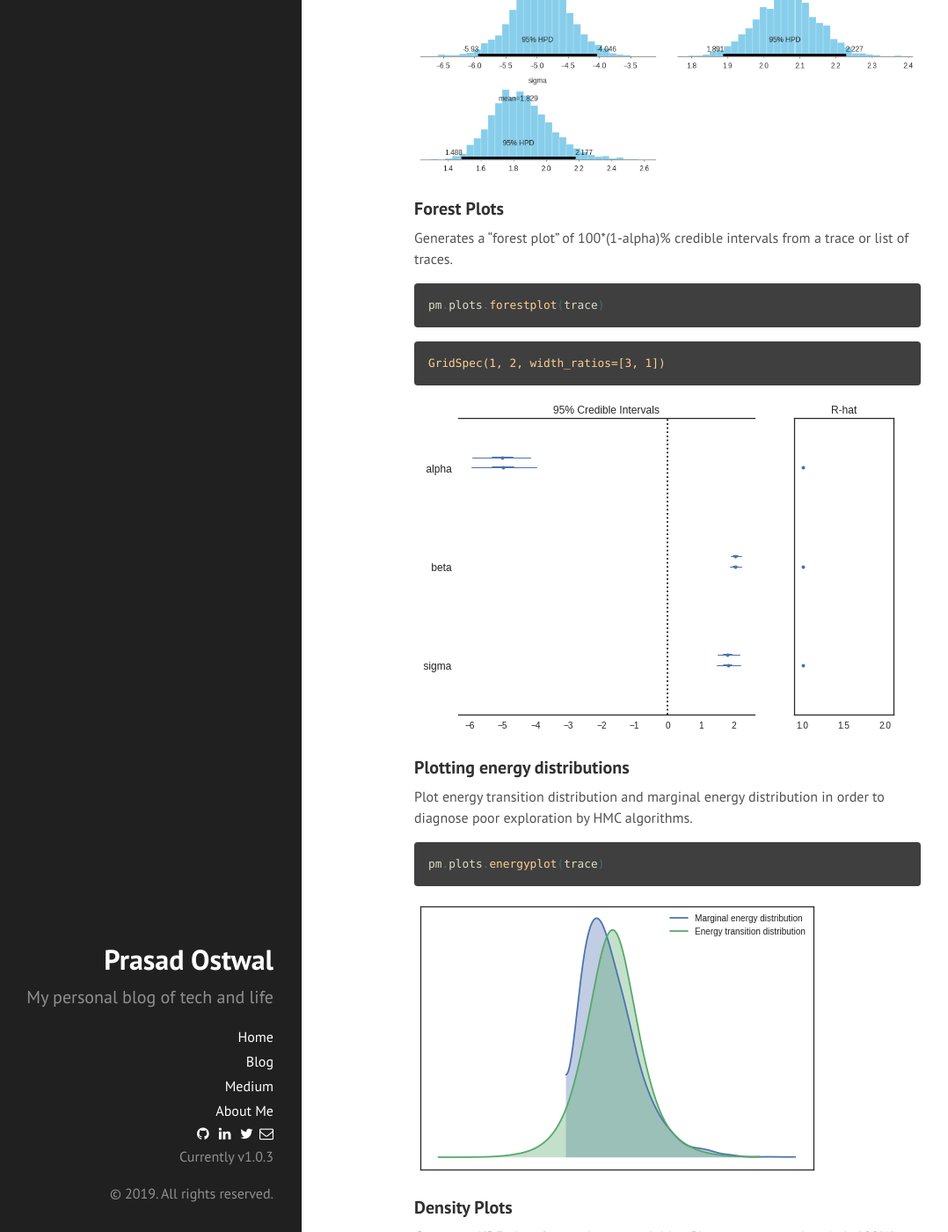
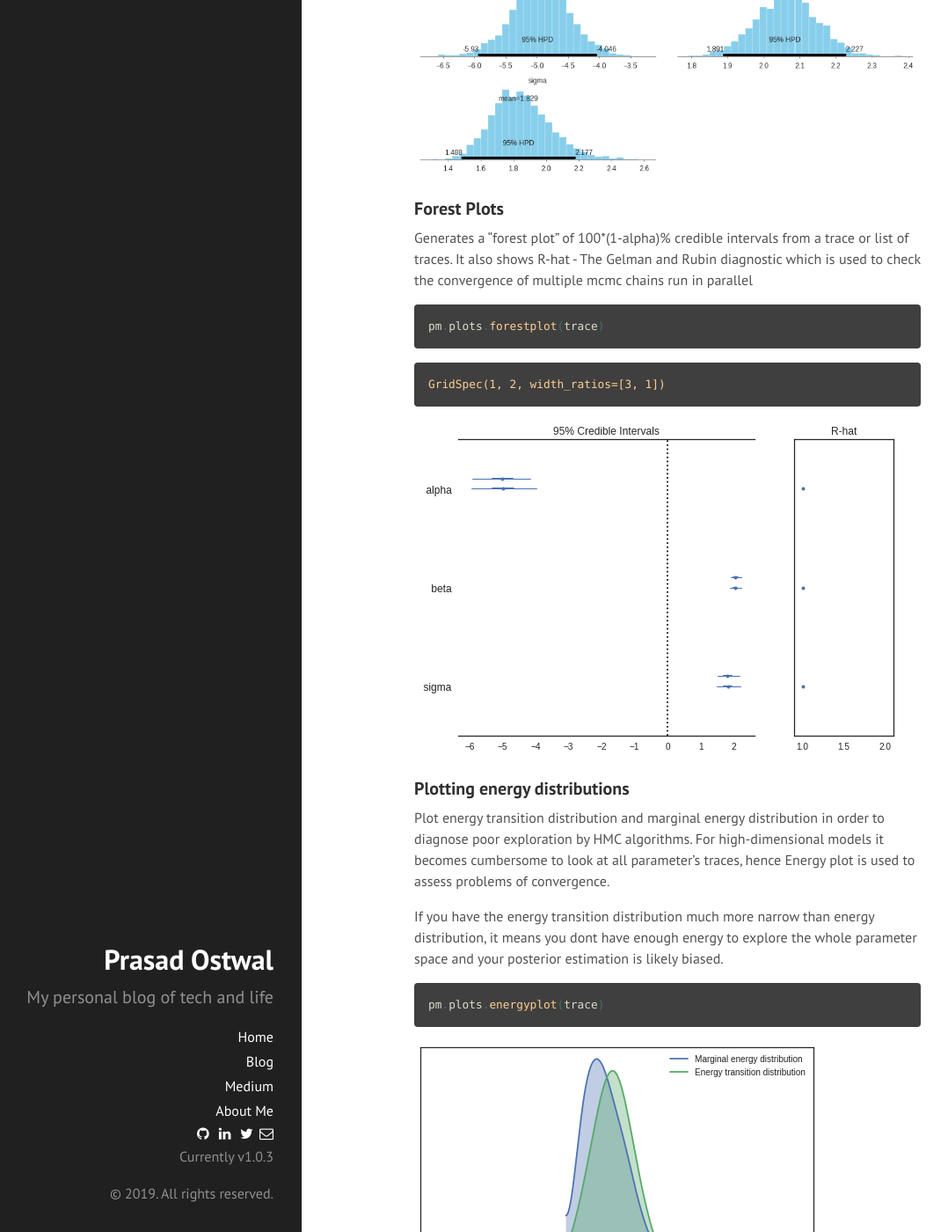
Before and after one commit to ostwalprasad/ostwalprasad.github.io, a Jekyll site: the page built from _posts/2019-04-16-Bayesian Linear Regression using PyMC3.markdown, in a window 1280 px wide and 1400 px high, scrolled down 6645 px. Shown: the whole window at 88% size, without its empty margins (57-1135 px from the left). Built offline with Jekyll 4.4.1, drawn with Linux system fonts in a browser that asks for light colours; formulas are drawn with MathJax 3; comment, search, counter and statistics services are not loaded.

Commit message:
modified:   _posts/2019-04-16-Bayesian Linear Regression using PyMC3.markdown

````diff
--- a/_posts/2019-04-16-Bayesian Linear Regression using PyMC3.markdown
+++ b/_posts/2019-04-16-Bayesian Linear Regression using PyMC3.markdown
@@ -259,6 +259,7 @@ pm.plots.plot_posterior(trace)
 
 ### Forest Plots
 Generates a “forest plot” of 100*(1-alpha)% credible intervals from a trace or list of traces.
+It also shows R-hat - The Gelman and Rubin diagnostic which is used to check the convergence of multiple mcmc chains run in parallel
 
 
 ```python
@@ -276,6 +277,9 @@ pm.plots.forestplot(trace)
 
 ### Plotting energy distributions
 Plot energy transition distribution and marginal energy distribution in order to diagnose poor exploration by HMC algorithms.
+For high-dimensional models it becomes cumbersome to look at all parameter’s traces, hence Energy plot is used to assess problems of convergence.
+
+If you have the energy transition distribution much more narrow than energy distribution, it means you dont have enough energy to explore the whole parameter space and your posterior estimation is likely biased.
 
 
 ```python
````
